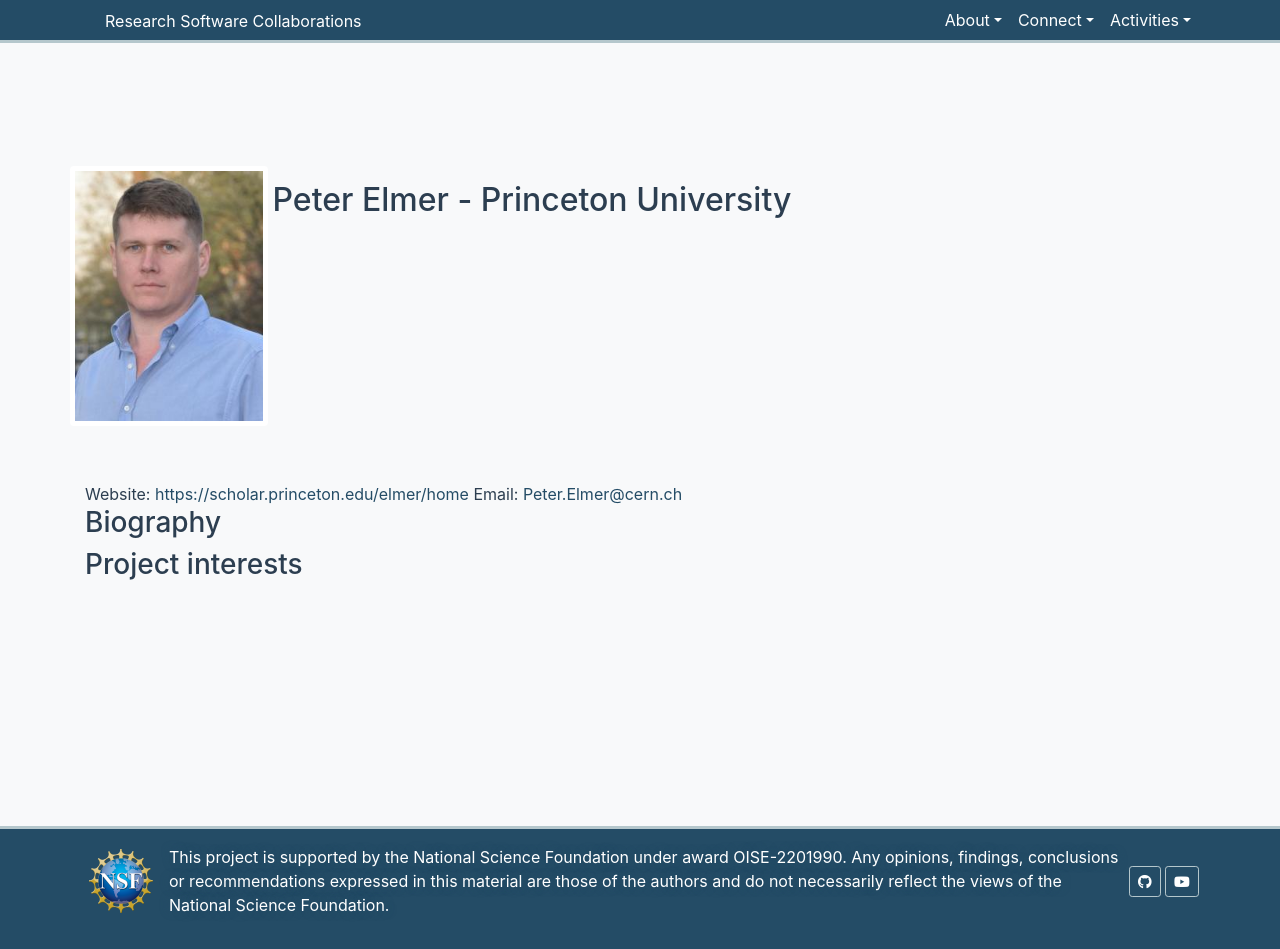
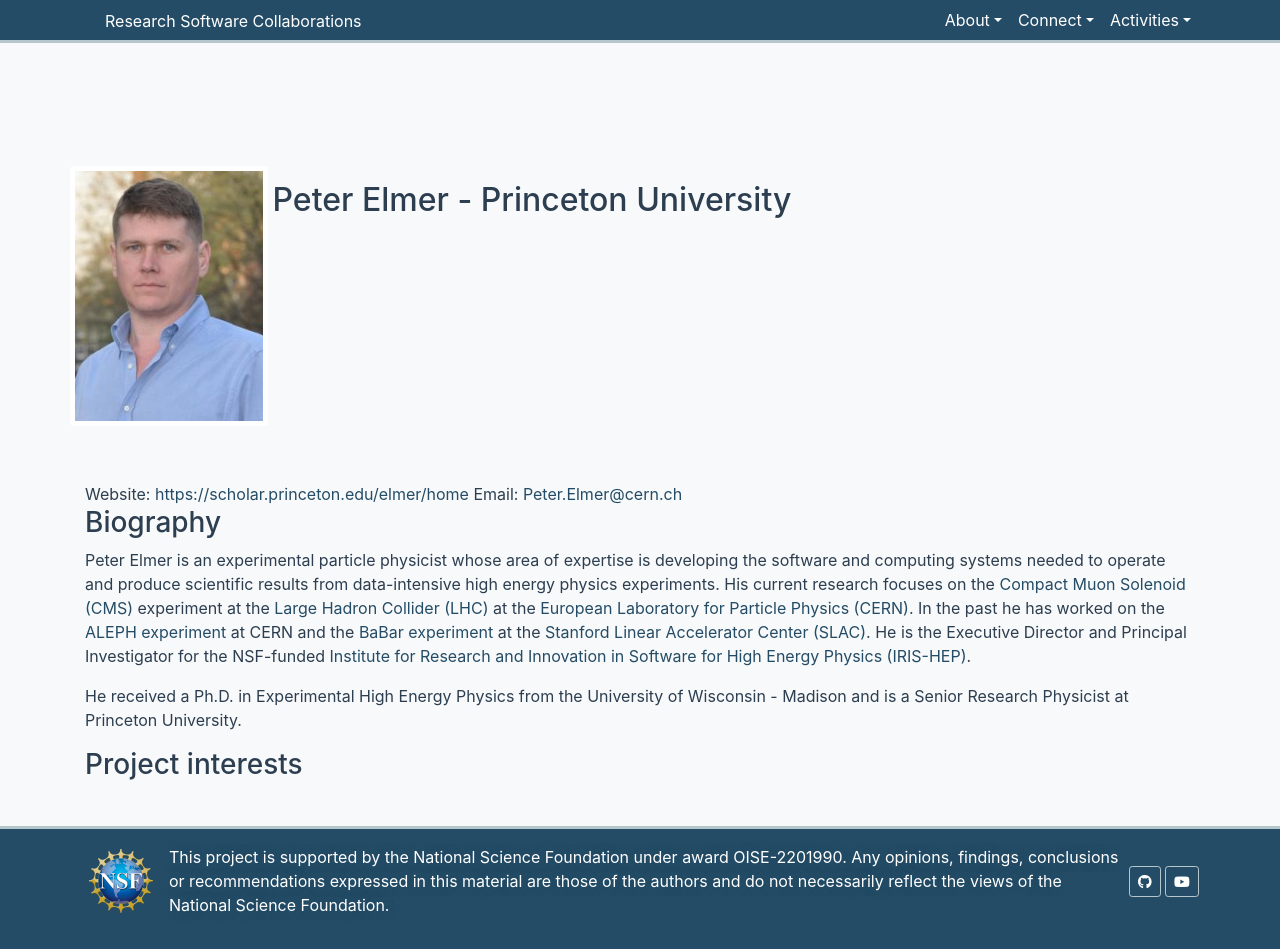
Before and after one commit to research-software-collaborations/research-software-collaborations.github.io, a Jekyll site: the page built from _collaborators/pelmer.md, in a window 1280 px wide and 949 px high. Built offline with Jekyll 4.4.1, drawn with Linux system fonts in a browser that asks for light colours; cached includes are drawn as plain includes.

Commit message:
fill in some bio info

```diff
--- a/_collaborators/pelmer.md
+++ b/_collaborators/pelmer.md
@@ -30,4 +30,9 @@ presentations:
 
 ### Biography
 
+Peter Elmer is an experimental particle physicist whose area of expertise is developing the software and computing systems needed to operate and produce scientific results from data-intensive high energy physics experiments. His current research focuses on the [Compact Muon Solenoid (CMS)](https://cms.cern) experiment at the [Large Hadron Collider (LHC)](http://home.web.cern.ch/topics/large-hadron-collider) at the [European Laboratory for Particle Physics (CERN)](http://home.web.cern.ch/). In the past he has worked on the [ALEPH experiment](http://home.web.cern.ch/about/experiments/aleph) at CERN and the [BaBar experiment](http://www-public.slac.stanford.edu/babar/) at the [Stanford Linear Accelerator Center (SLAC)](https://www6.slac.stanford.edu/).
+He is the Executive Director and Principal Investigator for the NSF-funded [Institute for Research and Innovation in Software for High Energy Physics (IRIS-HEP)](http://iris-hep.org/).
+
+He received a Ph.D. in Experimental High Energy Physics from the University of Wisconsin - Madison and is a Senior Research Physicist at Princeton University.
+
 ### Project interests
```
